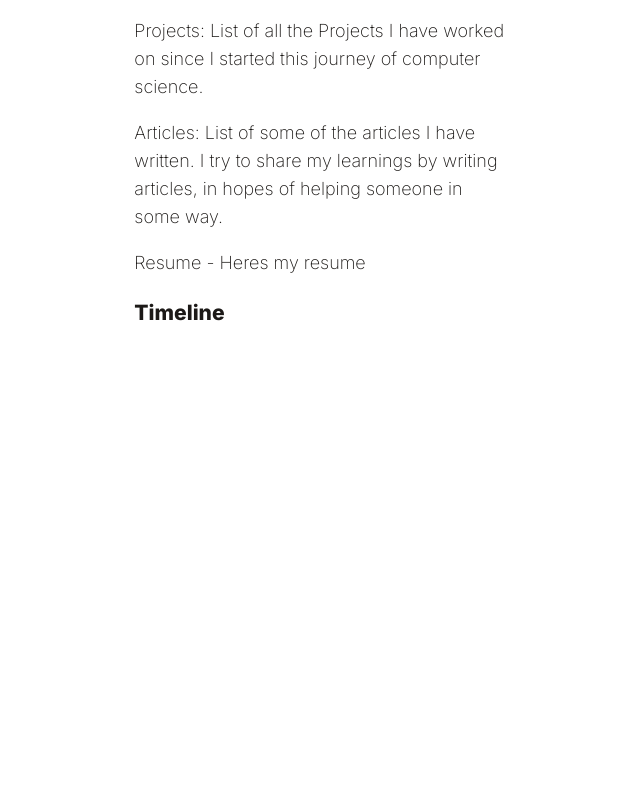
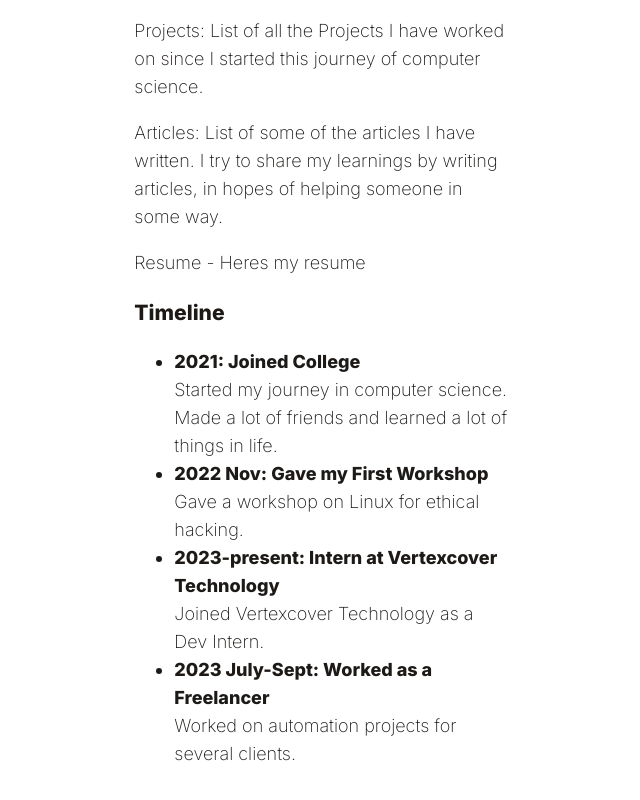
Before and after one commit to theyashwanthsai/DigitalGarden, a React (Vite) app: page / in a window 1280 px wide. Shown: the part 811-1611 px from the top of the page, without its empty margins (319-959 px from the left). Before the commit the page ends 1223 px from the top, so only its background shows below. Built offline with nearby package versions, Linux system fonts and the light colour scheme; a web font is replaced by a local one.

Commit message:
changed home page

```diff
--- a/public/static/home.md
+++ b/public/static/home.md
@@ -12,3 +12,16 @@ Hi there! My name is Sai Yashwanth, I am an Engineer and a builder. I love build
 [Resume](https://docs.google.com/document/d/1-OqzfYF25iUmStaX3Ab5BQlg8hyEi8BKh_dc1fZmyZI/edit?usp=sharing) - Heres my resume
 
 ### Timeline
+
+- **2021: Joined College**
+  - Started my journey in computer science.
+  - Made a lot of friends and learned a lot of things in life.
+
+- **2022 Nov: Gave my First Workshop**
+  - Gave a workshop on Linux for ethical hacking.
+
+- **2023-present: Intern at Vertexcover Technology**
+  - Joined Vertexcover Technology as a Dev Intern.
+
+- **2023 July-Sept: Worked as a Freelancer**
+  - Worked on automation projects for several clients.
--- a/src/components/ArticlePage.jsx
+++ b/src/components/ArticlePage.jsx
@@ -30,7 +30,7 @@ function ArticlePage() {
 
   return (
     <div className="lg:p-5 flex items-center justify-center flex-col text-left pt-5 pb-">
-      <div className="markdown p-5 text-lg mb-6 w-11/12 lg:w-9/12">
+      <div className="markdown p-5 text-lg mb-6 border-4 w-11/12 lg:w-9/12">
       <Markdown
           components={{
             code: ({ node, inline, className, children, ...props }) => {
```
